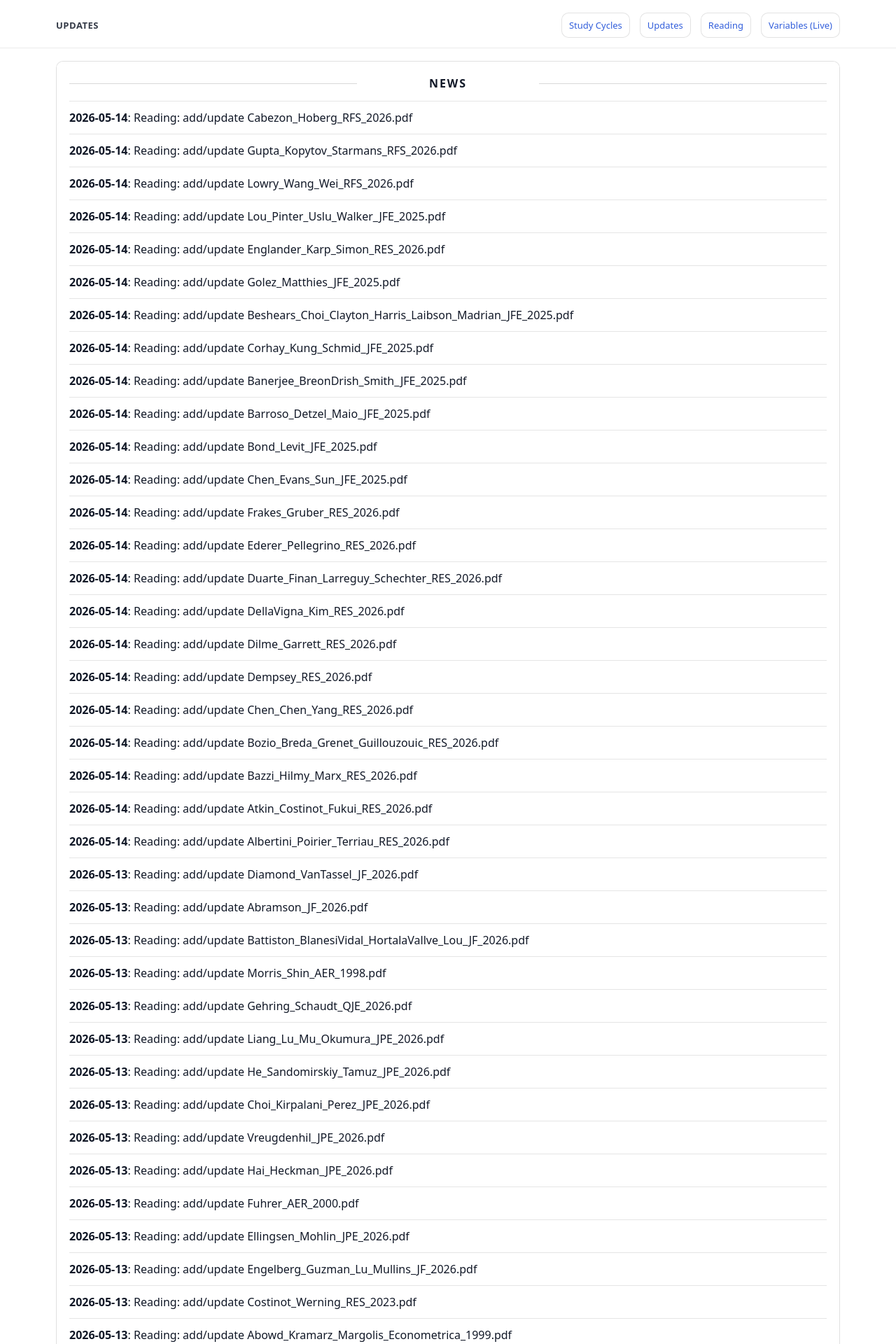
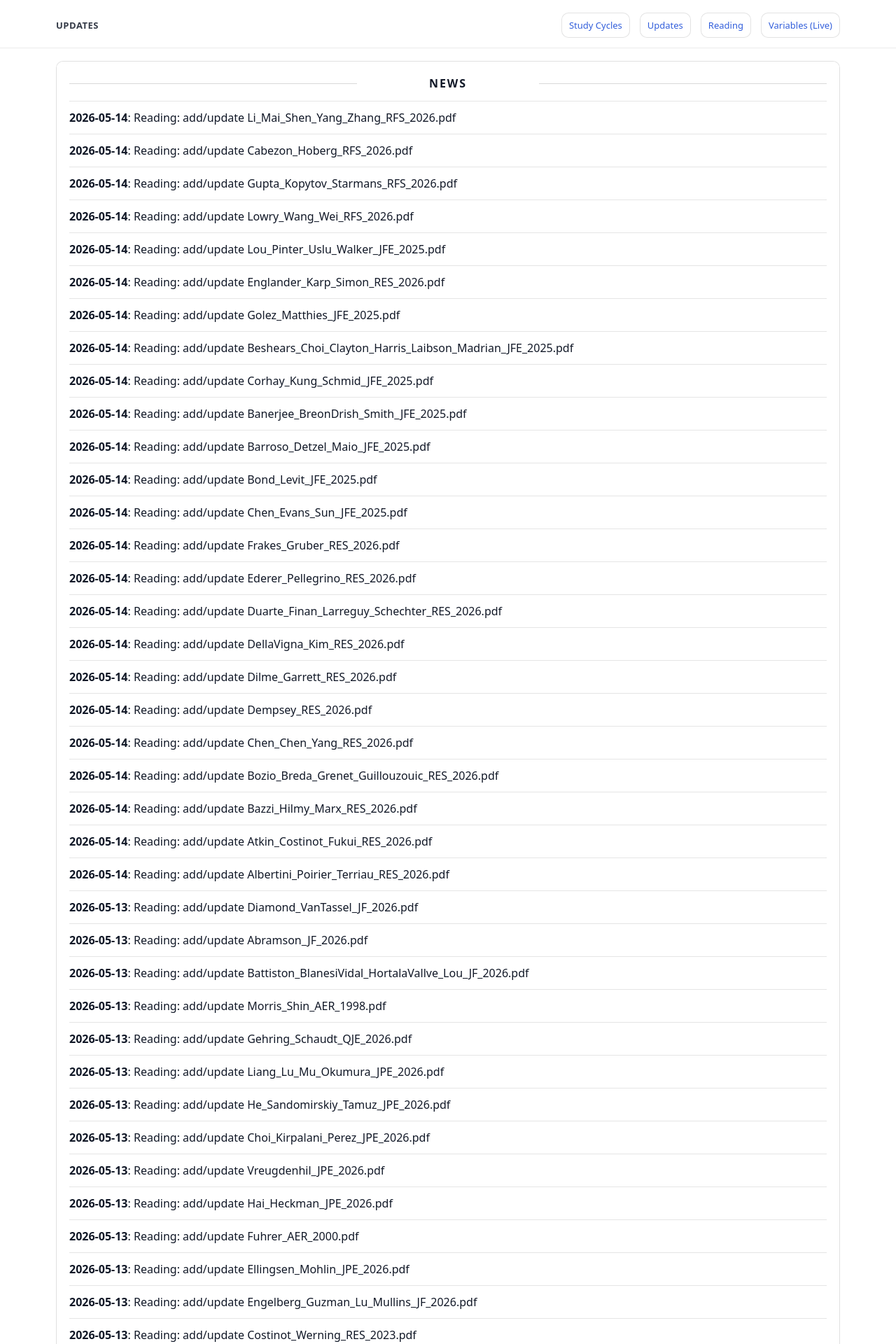
Before and after one commit to yaxinzn/study-archive, a Jekyll site: the page built from updates/index.md, in a window 1280 px wide. Shown: the top 1920 px of the page at 70% size. Built offline with Jekyll 4.4.1, drawn with Linux system fonts in a browser that asks for light colours; some of the changed text lies outside the part shown.

Commit message:
chore: update NEWS feed

```diff
--- a/_data/news.yml
+++ b/_data/news.yml
@@ -1,4 +1,7 @@
 # Auto-generated update history (sorted newest -> oldest). Do not edit manually.
+- ts: "1778755904"
+  date: "2026-05-14"
+  title: "Reading: add/update Li_Mai_Shen_Yang_Zhang_RFS_2026.pdf"
 - ts: "1778755294"
   date: "2026-05-14"
   title: "Reading: add/update Cabezon_Hoberg_RFS_2026.pdf"
```
